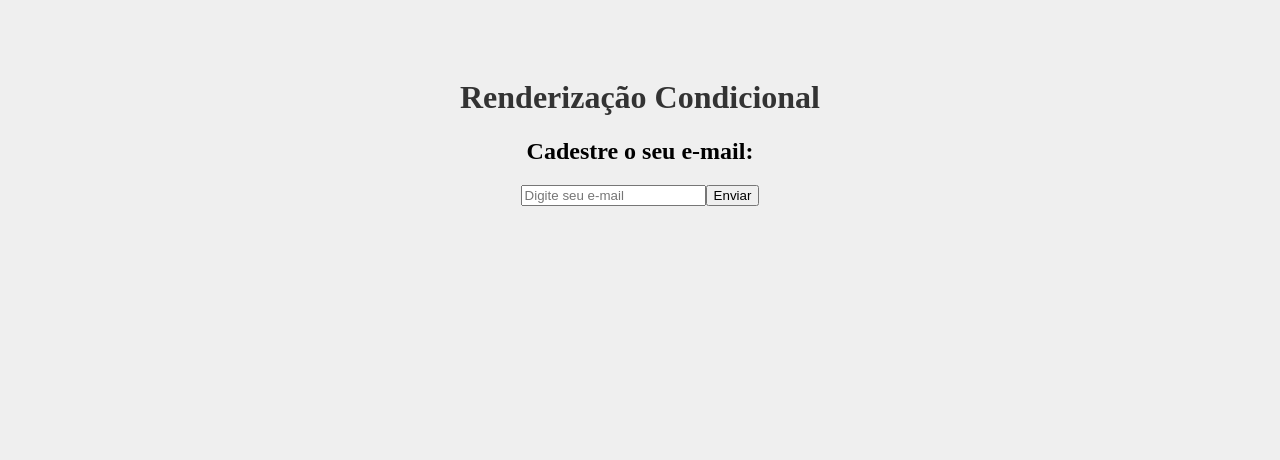
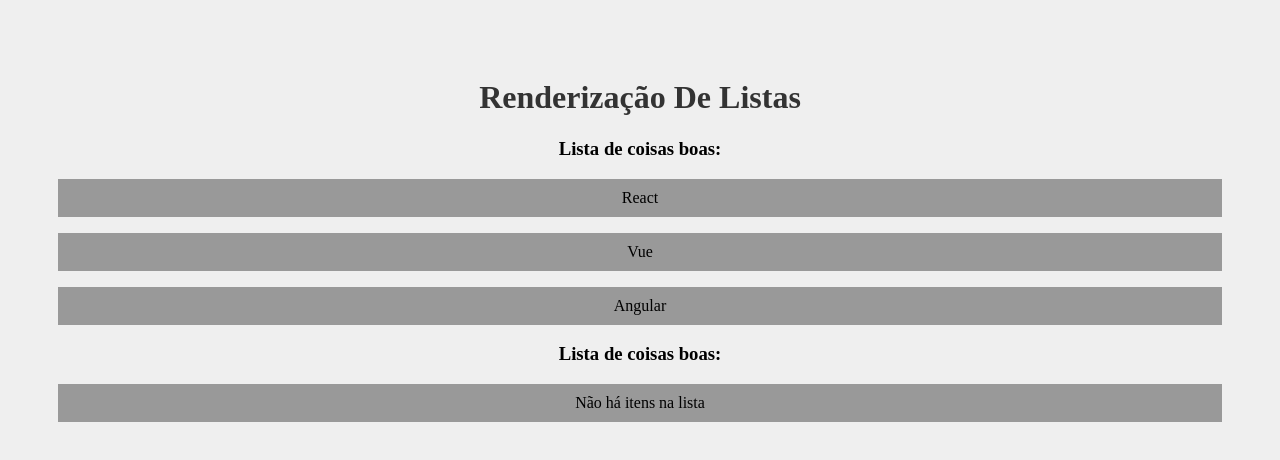
Before and after one commit to gabrielagoulart/react-curso, a React (Create React App) app in the folder meu-projeto/: page / in a window 1280 px wide. Shown: the top 460 px of the page. Built offline with nearby package versions, Linux system fonts and the light colour scheme.

Commit message:
Renderização de listas

```diff
--- a/meu-projeto/src/App.js
+++ b/meu-projeto/src/App.js
@@ -1,14 +1,20 @@
 
 import './App.css';
-import Condicional from './components/Condicional';
+import OutraLista from './components/OutraLista';
+
 
 
 function App() {
+
+  const meusItens = ['React', 'Vue', 'Angular']
+
   return (
     <div className="App">
 
-      <h1>Renderização Condicional</h1>
-      <Condicional />
+      <h1>Renderização De Listas</h1>
+      <OutraLista itens={meusItens} />
+      <OutraLista itens={[]} />
+
 
     </div>
   );
--- /dev/null
+++ b/meu-projeto/src/components/OutraLista.js
@@ -0,0 +1,16 @@
+function OutraLista({ itens }) {
+
+    return (
+        <>
+            <h3>Lista de coisas boas:</h3>
+            {itens.length > 0 ? (
+                itens.map((item, index) => (
+                <p key={index}>{item}</p>
+            ))) : (
+                <p>Não há itens na lista</p>
+            )}
+        </>
+    )
+}
+
+export default OutraLista
```
